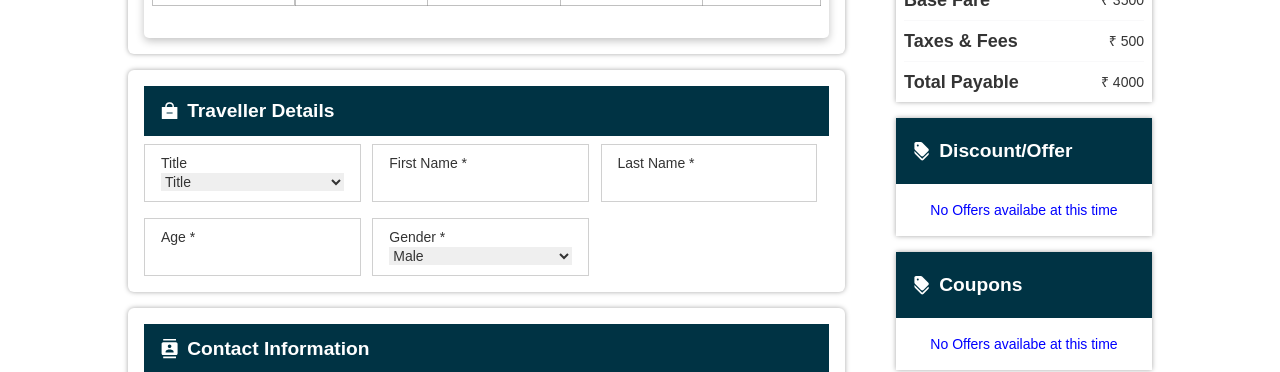
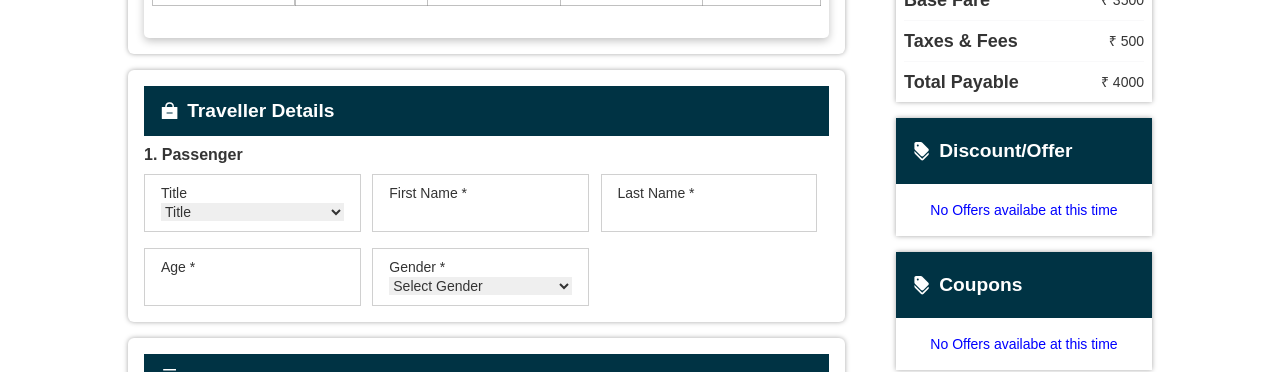
Before and after one commit to suraj-20/flight-booking-frontend-2, a React (Create React App) app: page /bookingdetails in a window 1280 px wide. Shown: the part 409-781 px from the top of the page. Built offline with nearby package versions, Linux system fonts and the light colour scheme; the HTML template or start-up script is replaced by a standard one.

Commit message:
feat: multi passenger form

```diff
--- a/src/App.js
+++ b/src/App.js
@@ -64,13 +64,13 @@ function App() {
     pincode: "",
   });
 
-  const [passengerDetails, setPassengerDetails] = useState({
+  const [passengerDetails, setPassengerDetails] = useState([{
     title: "",
     first_name: "",
     last_name: "",
     age: "",
     gender: "",
-  });
+  }]);
 
   return (
     <BrowserRouter>
--- a/src/Components/Booking/TravellerForm/TravellerForm.jsx
+++ b/src/Components/Booking/TravellerForm/TravellerForm.jsx
@@ -1,23 +1,30 @@
-import React, { useState } from "react";
+import React, { useEffect, useState } from "react";
 import { IoBagRemoveSharp } from "react-icons/io5";
 
-const TravellerForm = ({
-  flightDetails,
-  passengerDetails,
-  setPassengerDetails,
-}) => {
+const TravellerForm = ({ flightDetails, passengerDetails, setPassengerDetails }) => {
   console.log({ flightDetails });
 
-  const handleChange = (e, index) => {
-    const updatedPassengerDetails = { ...passengerDetails };
-    updatedPassengerDetails[index] = {
-      ...updatedPassengerDetails[index],
-      [e.target.name]: e.target.value,
+  useEffect(() => {
+    // Create an array of objects based on the numberOfPassengers
+    const initialPassengerDetails = Array.from({ length: flightDetails.total_Passenger }, () => ({
+      title: "",
+      first_name: "",
+      last_name: "",
+      age: "",
+      gender: "",
+    }));
+
+    setPassengerDetails(initialPassengerDetails);
+  }, [flightDetails.total_Passenger, setPassengerDetails]);
+
+  const handleChange = (index, event) => {
+    const { name, value } = event.target;
+    const updatedPassengerDetails = [...passengerDetails];
+    updatedPassengerDetails[index] = { ...updatedPassengerDetails[index], [name]: value };
+    setPassengerDetails(updatedPassengerDetails);
   };
-    setPassengerDetails(updatedPassengerDetails);
 
-    console.log(setPassengerDetails);
-  };
+  console.log(passengerDetails)
 
   return (
     <div className="traveller-details d-flex gap-2">
@@ -27,23 +34,21 @@ const TravellerForm = ({
           Traveller Details
         </h4>
       </div>
-      {Array.from({ length: flightDetails.total_Passenger }).map(
-        (passenger, index) => (
-          <>
-            {/* <div key={index} className="type-of-passenger">
+      {passengerDetails.map((passenger, index) => (
+        <React.Fragment key={index}>
+          <div className="type-of-passenger">
             <h6>
-                {index + 1}. {index === 0 ? "Adult" : "Passenger"}
+              {index + 1}. Passenger
             </h6>
-            </div> */}
-            <div key={index} className="passenger-details">
+          </div>
+          <div className="passenger-details">
             <form className="passenger-form d-grid">
               <div className="input-fields">
                 <label htmlFor="title">Title</label>
                 <select
-                    value={passengerDetails.title}
-                    onChange={handleChange}
+                  value={passenger.title}
+                  onChange={(e) => handleChange(index, e)}
                   name="title"
-                    id=""
                 >
                   <option value="Title">Title</option>
                   <option value="Mr.">Mr.</option>
@@ -54,50 +59,46 @@ const TravellerForm = ({
               <div className="input-fields">
                 <label htmlFor="first_name">First Name *</label>
                 <input
-                    value={passengerDetails.first_name}
-                    onChange={handleChange}
+                  value={passenger.first_name}
+                  onChange={(e) => handleChange(index, e)}
                   type="text"
                   name="first_name"
-                    id=""
                 />
               </div>
               <div className="input-fields">
                 <label htmlFor="last_name">Last Name *</label>
                 <input
-                    value={passengerDetails.last_name}
-                    onChange={handleChange}
+                  value={passenger.last_name}
+                  onChange={(e) => handleChange(index, e)}
                   type="text"
                   name="last_name"
-                    id=""
                 />
               </div>
               <div className="input-fields">
-                  <label htmlFor="email">Age *</label>
+                <label htmlFor="age">Age *</label>
                 <input
-                    value={passengerDetails.age}
-                    onChange={handleChange}
+                  value={passenger.age}
+                  onChange={(e) => handleChange(index, e)}
                   type="tel"
                   name="age"
-                    id=""
                 />
               </div>
               <div className="input-fields">
-                  <label htmlFor="phone_number">Gender *</label>
+                <label htmlFor="gender">Gender *</label>
                 <select
-                    value={passengerDetails.gender}
-                    onChange={handleChange}
+                  value={passenger.gender}
+                  onChange={(e) => handleChange(index, e)}
                   name="gender"
-                    id=""
                 >
+                  <option value="">Select Gender</option>
                   <option value="Male">Male</option>
                   <option value="Female">Female</option>
                 </select>
               </div>
             </form>
           </div>
-          </>
-        )
-      )}
+        </React.Fragment>
+      ))}
     </div>
   );
 };
```
Lines whose indentation alone changed are shown as unchanged.
